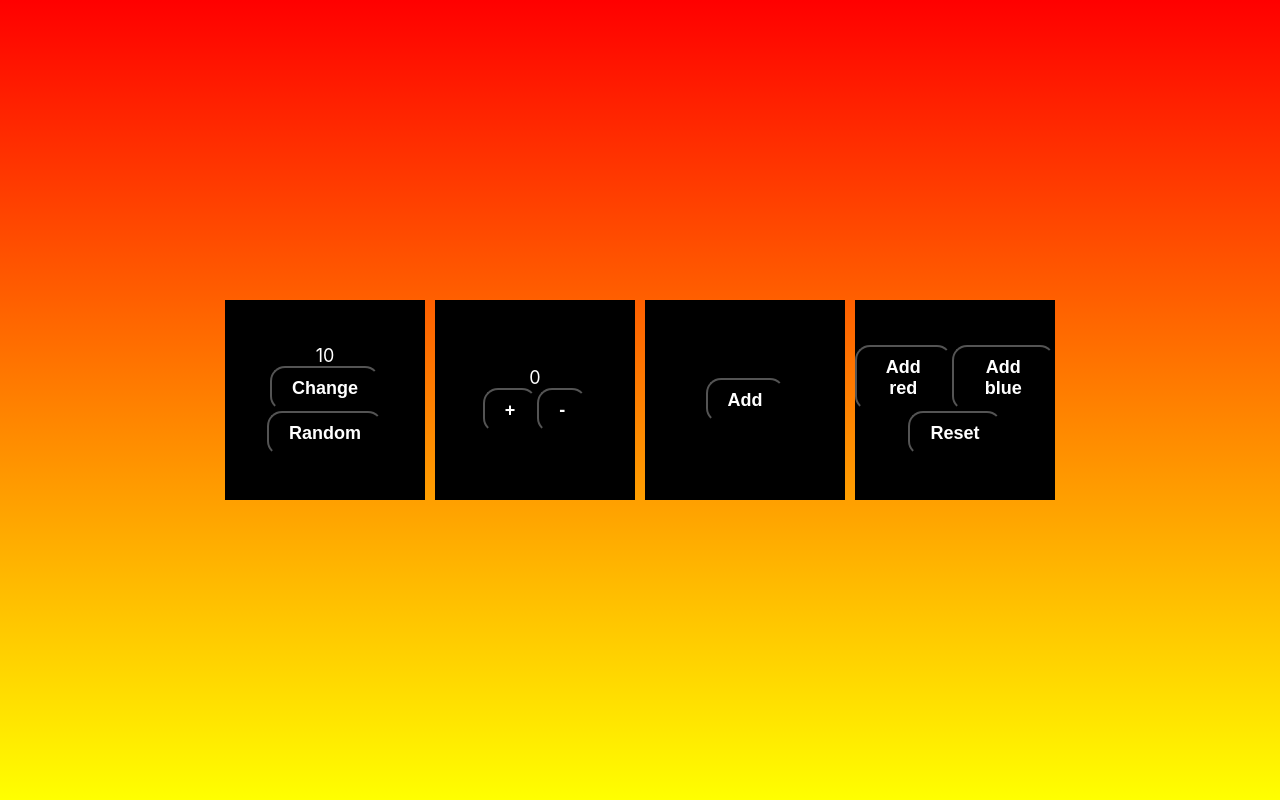
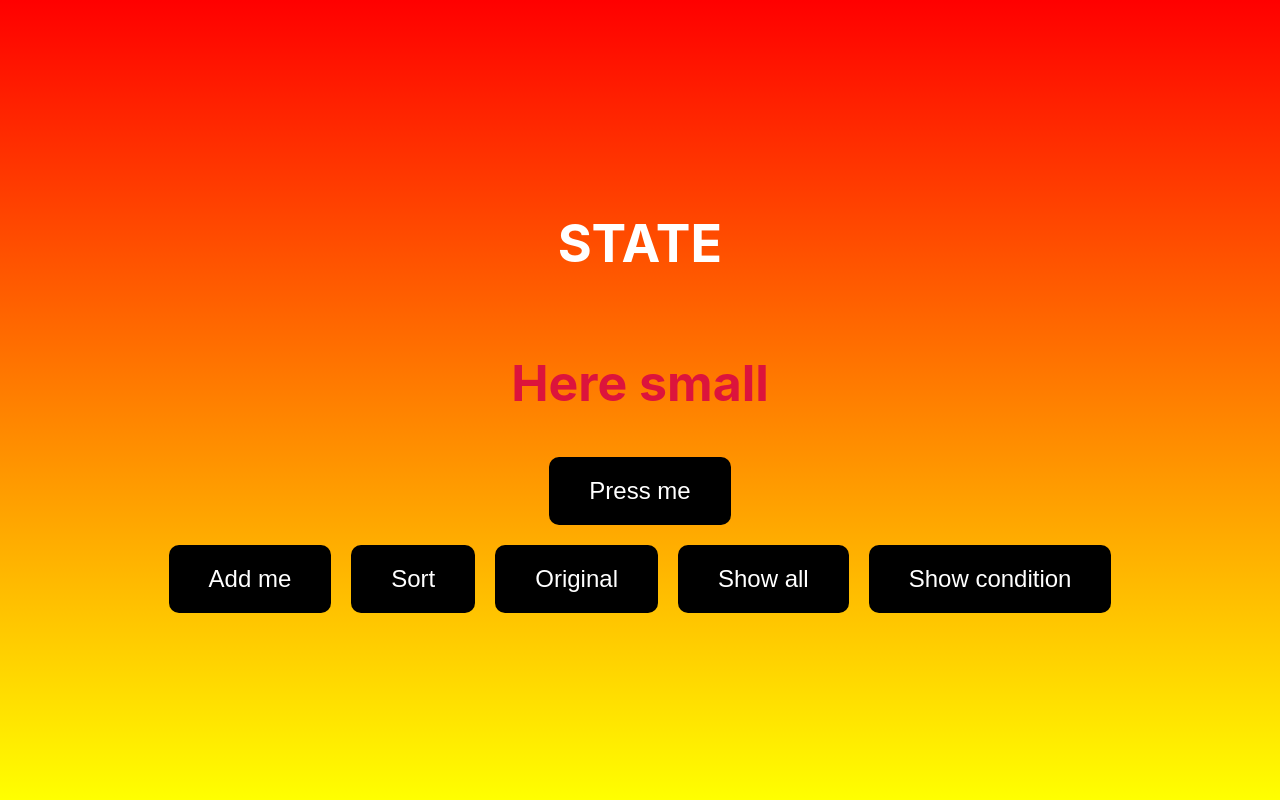
Before and after one commit to ModestasSinkevicius1/react_base, a React (Create React App) app: page / in a window 1280 px wide. Built offline with nearby package versions, Linux system fonts and the light colour scheme.

Commit message:
func state

```diff
--- /dev/null
+++ b/src/Components/RState/FuncDog.jsx
@@ -0,0 +1,61 @@
+import { useState } from "react";
+import randColor from '../../Utilities/random_color.js'
+import rand from '../../Utilities/random.js'
+
+function Dog(props){
+    const [size, setSize] = useState(50);
+    const [text, setText] = useState('small')
+    const [sq, setSq] = useState([]);
+
+    const doIt = () =>{
+        setSize(s => s === 50 ? 90 : 50);
+        setText(t => t === 'small' ? 'BIG' : 'small');
+        //Use only when you need to edit state and use it only on callbacks (functions)
+        // setSize(s => s + 20);
+        // setSize(s => s + 20);
+        // setSize(s => s + 20);
+    }
+
+    const add = () =>{
+        setSq(s => [...s, {color: randColor(), number: rand(100, 1000), row: s.length, hide: false}]);
+        setSq(s => [...s.sort((a, b) => b.number - a.number)]);
+    }
+
+    const sort = () =>{
+        setSq(s => [...s.sort((a, b) => a.number - b.number)]);
+    }
+
+    const revert = () =>{
+        setSq(s => [...s.sort((a, b) => a.row - b.row)]);
+    }
+
+    const showAll = () =>{
+        setSq(s => s.map(a => ({...a, hide: false})));
+    }
+
+    const showCondition = () =>{
+        setSq(s => s.map(a => a.number > 500 ? {...a, hide: false} : {...a, hide: true}));
+    }
+
+    return(
+        <div className="dog">
+            <h1 style={{color:props.color, fontSize: size + 'px'}}>Here {text}</h1>
+            <button className="btn-dog" onClick={doIt}>Press me</button>
+            <div className="block-container">
+                {
+                    sq.map((a, i)=> <div className="block" key={i} style={{backgroundColor: a.color, display: a.hide === false ? 'block' : 'none'}}>
+                        <h1>{a.number}</h1>
+                    </div>)
+                }
+            </div>
+            <button className="btn-dog" onClick={add}>Add me</button>
+            <button className="btn-dog" onClick={sort}>Sort</button>
+            <button className="btn-dog" onClick={revert}>Original</button>
+
+            <button className="btn-dog" onClick={showAll}>Show all</button>
+            <button className="btn-dog" onClick={showCondition}>Show condition</button>
+        </div>
+    );
+}
+
+export default Dog;
--- a/src/Tasks/App-state.css
+++ b/src/Tasks/App-state.css
@@ -39,6 +39,7 @@
   padding: 20px 40px;
   font-size: 24px;
   border-radius: 10px;
+  margin: 10px;
 }
 
 .btn-dog:hover{
@@ -48,3 +49,26 @@
 .btn-dog:active{
   box-shadow: 1px 1px 5px rgb(51, 225, 12), inset;
 }
+
+.block-container{
+  display: flex;
+  flex-wrap: wrap;
+}
+
+.block{
+  background-color:deepskyblue;
+  width: 50px;
+  height: 50px;
+  margin: 2px;
+  display: flex;
+  justify-content: center;
+  align-items: center;
+}
+
+.block h1{
+  font-size: 12px;
+}
+
+.btn-block-add-container{
+  display: flex;
+}
--- a/src/Tasks/App-state.jsx
+++ b/src/Tasks/App-state.jsx
@@ -1,5 +1,5 @@
+import Dog from '../Components/RState/FuncDog.jsx';
 import '../Tasks/App-state.css'
-import Dog from '../Components/RState/Dog.jsx';
 
 //Task Main
 function App() {
@@ -7,7 +7,7 @@ function App() {
     <div className="App">
       <header className="App-header" style={{backgroundImage: 'linear-gradient(red, yellow)'}}>
         <h1>STATE</h1>
-        <Dog color='crimson' />
+        <Dog color='crimson'/>
       </header>
     </div>
   );
--- a/src/index.js
+++ b/src/index.js
@@ -1,7 +1,7 @@
 import React from 'react';
 import ReactDOM from 'react-dom/client';
 import './index.css';
-import App from './App.jsx';
+import App from './Tasks/App-state.jsx';
 
 const root = ReactDOM.createRoot(document.getElementById('root'));
 
```
